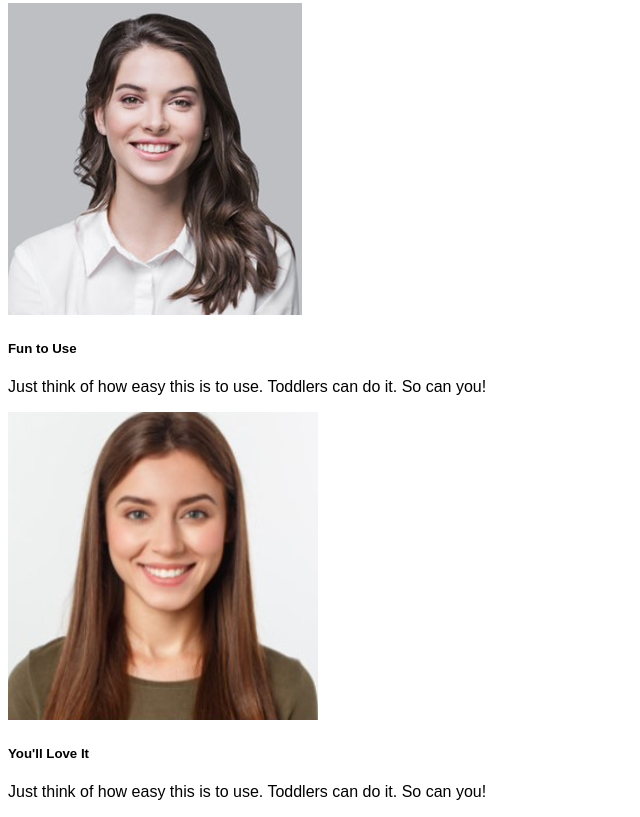
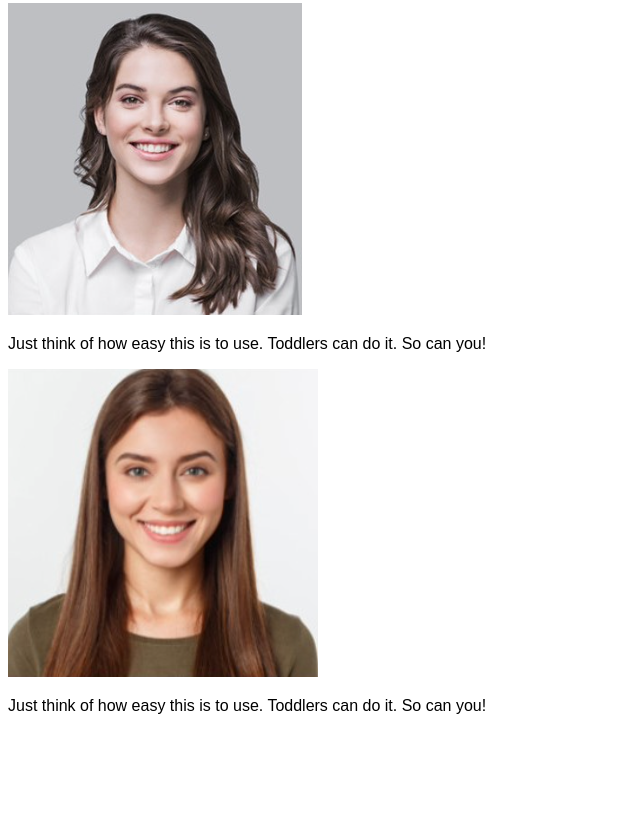
Before and after one commit to joannetrann/fit3164, a plain HTML site: page index.html in a window 1280 px wide. Shown: the part 711-1528 px from the top of the page, without its empty margins (0-640 px from the left). After the commit the page ends 1442 px from the top, so only its background shows below. Drawn offline with Linux system fonts and the light colour scheme.

Commit message:
Update index.html

```diff
--- a/index.html
+++ b/index.html
@@ -51,19 +51,16 @@
 
             <div class="feature-box">
                 <img src="clienta.png" alt="clienta">
-
                 <p>Lorem Ipsum is simply dummy text of the printing and typesetting industry.</p>
             </div>
 
             <div class="feature-box">
                 <img src="clientb.png" alt="clientb">
-                <h5>Fun to Use</h5>
                 <p>Just think of how easy this is to use. Toddlers can do it. So can you!</p>
             </div>
 
             <div class="feature-box">
                 <img src="clientc.png" alt="clientc">
-                <h5>You'll Love It</h5>
                 <p>Just think of how easy this is to use. Toddlers can do it. So can you!</p>
             </div>
 
```
